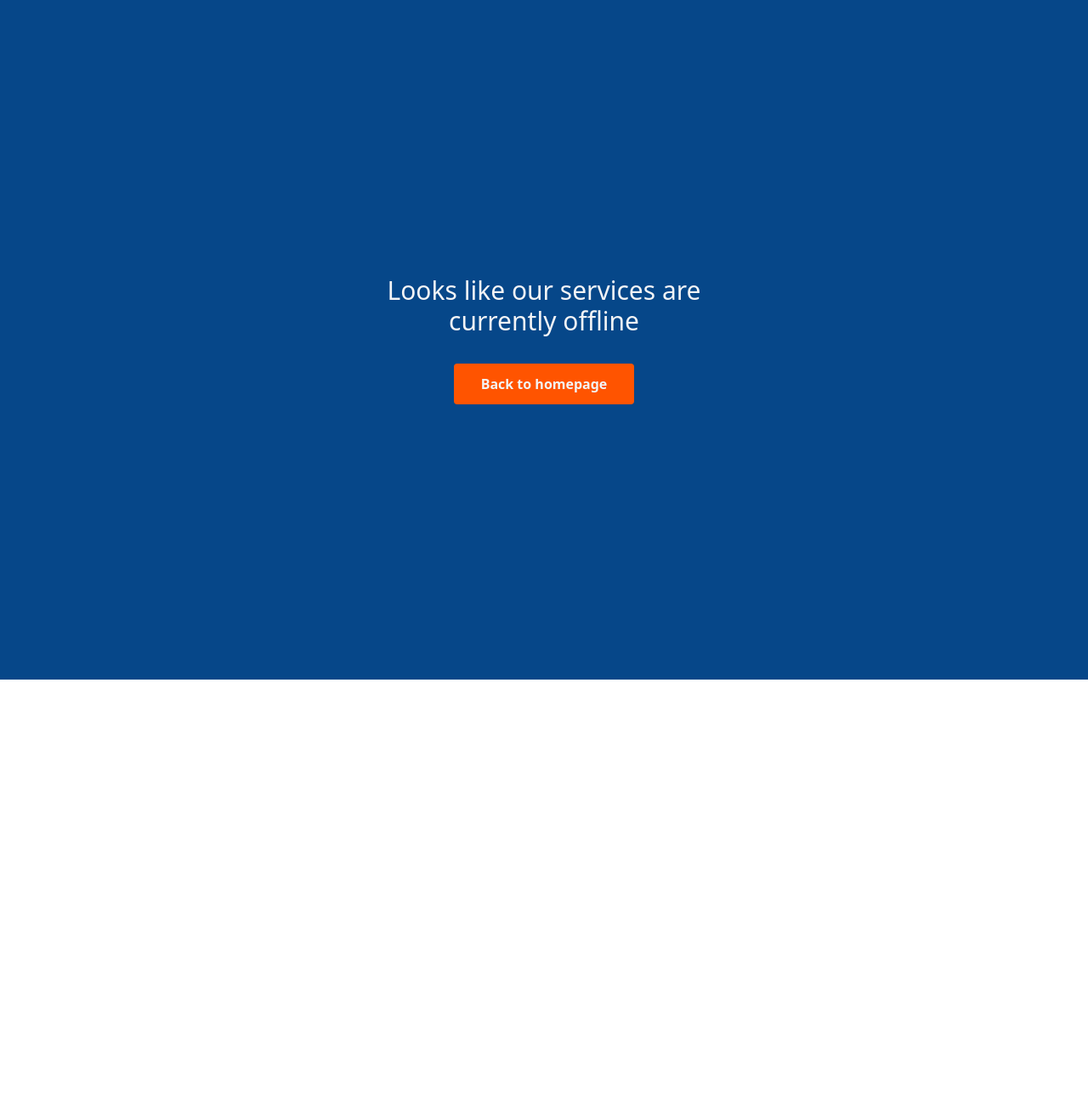
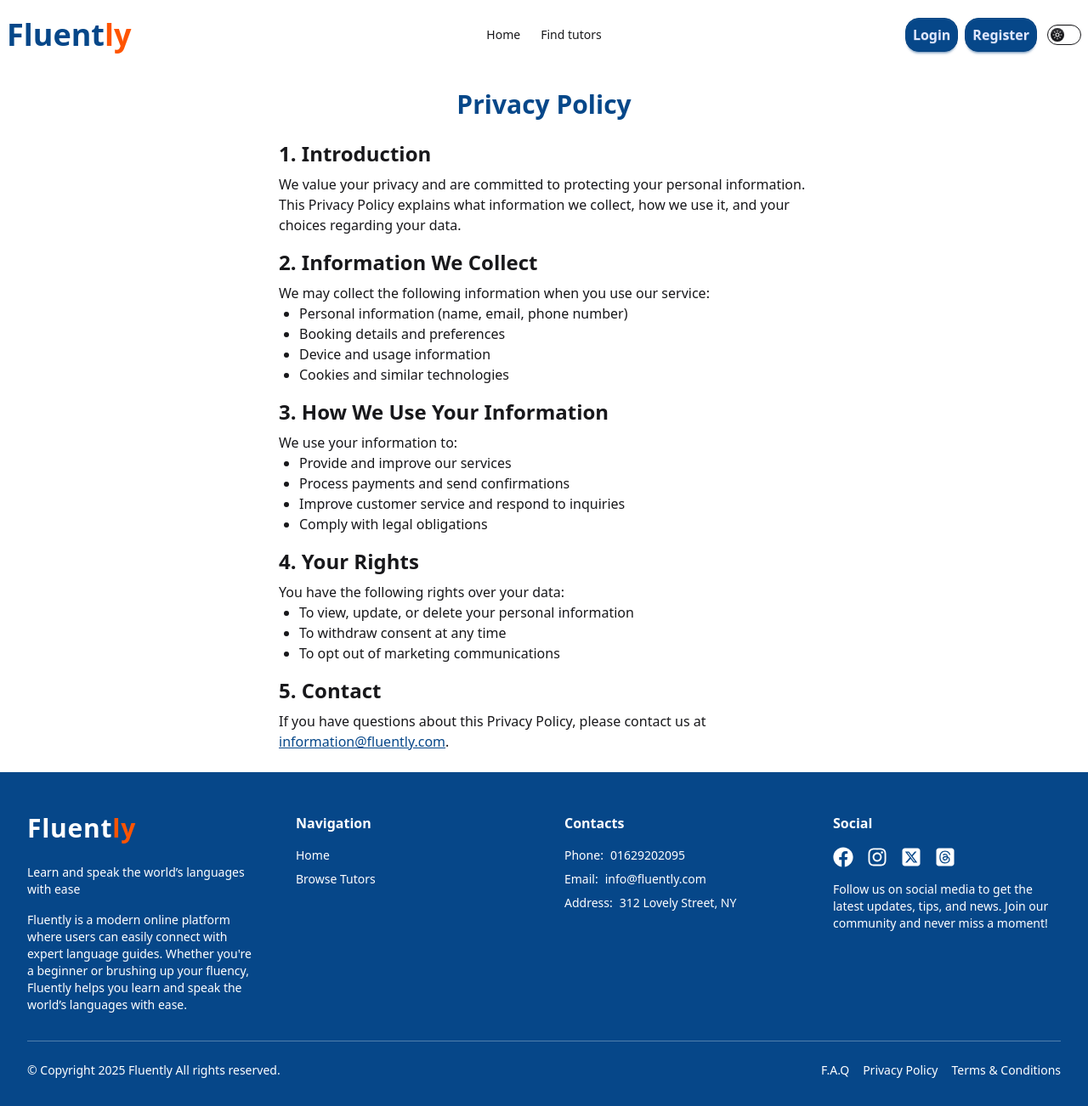
Before and after one commit to sajjadsajux/fluently, a React (Vite) app: page /privacy-policy in a window 1280 px wide. Shown: the whole page at 85% size. Before the commit the page ends 800 px from the top, so only its background shows below. Built offline with nearby package versions, Linux system fonts and the light colour scheme; no server answers.

Commit message:
fixed find tutor, tutor details, my tutorials pages

```diff
--- a/src/Components/Banner.jsx
+++ b/src/Components/Banner.jsx
@@ -1,5 +1,6 @@
 import React from "react";
 import { motion } from "motion/react";
+import { Link } from "react-router";
 const Banner = () => {
   return (
     <div className="w-full px-2 md:px-0">
@@ -21,10 +22,12 @@ const Banner = () => {
               }}
               className="text-2xl md:text-3xl lg:text-4xl font-bold "
             >
-              Learn Anytime, <motion.span animate={{ color: ["#FF5400", "#46e90e", "#17b4ef"], transition: { duration: 10, repeat: Infinity } }}>From Anywhere</motion.span>
+              Learn Anytime, <motion.span animate={{ color: ["#ffffff", "#ff5400", "#4f9ec4"], transition: { duration: 10, repeat: Infinity } }}>From Anywhere</motion.span>
             </motion.h1>
             <p className="py-4 max-w-none">Find expert tutors in languages and subjects you care about. Book 1-on-1 lessons with ease and take control of your learning journey with our trusted online platform.</p>
-            <button className="btn btn-secondary">Explore Tutors</button>
+            <Link to="/find-tutors" className="btn btn-secondary">
+              Explore Tutors
+            </Link>
           </div>
         </div>
       </div>
--- a/src/Components/Shared/Footer.jsx
+++ b/src/Components/Shared/Footer.jsx
@@ -1,5 +1,5 @@
 import React, { use } from "react";
-import { NavLink } from "react-router";
+import { Link, NavLink } from "react-router";
 import { AuthContext } from "../../Contexts/AuthContext";
 import { FaFacebook, FaInstagram } from "react-icons/fa";
 import { FaSquareThreads, FaSquareXTwitter } from "react-icons/fa6";
@@ -8,8 +8,8 @@ const Footer = () => {
   const { user } = use(AuthContext);
 
   return (
-    <div className="px-4 pt-16 mx-auto sm:max-w-xl md:max-w-full lg:w-full md:px-24 lg:px-8 bg-primary text-white">
-      <div className="grid gap-12 row-gap-10 mb-12 sm:grid-cols-2 lg:grid-cols-4 container mx-auto">
+    <div className="px-4 pt-12 mx-auto sm:max-w-xl md:max-w-full lg:w-full md:px-24 lg:px-8 bg-primary text-white">
+      <div className="grid gap-12 row-gap-10 mb-8 sm:grid-cols-2 lg:grid-cols-4 container mx-auto">
         {/* Company Logo & Description */}
         <div>
           <h2 className="text-3xl font-bold tracking-wide">
@@ -104,23 +104,23 @@ const Footer = () => {
       </div>
 
       {/* Footer Bottom Bar */}
-      <div className="flex flex-col-reverse items-center justify-between pt-6 pb-10 border-t border-white/30 lg:flex-row text-sm container mx-auto">
+      <div className="flex flex-col-reverse items-center justify-between pt-6 pb-8 border-t border-white/30 lg:flex-row text-sm container mx-auto">
         <p className="mt-4 lg:mt-0">© Copyright 2025 Fluently All rights reserved.</p>
         <ul className="flex flex-wrap justify-center space-x-4">
           <li>
-            <a href="/" className="hover:underline">
+            <Link to="/faq" className="hover:underline">
               F.A.Q
-            </a>
+            </Link>
           </li>
           <li>
-            <a href="/" className="hover:underline">
+            <Link to="/privacy-policy" className="hover:underline">
               Privacy Policy
-            </a>
+            </Link>
           </li>
           <li>
-            <a href="/" className="hover:underline">
+            <Link to="/terms-and-conditions" className="hover:underline">
               Terms & Conditions
-            </a>
+            </Link>
           </li>
         </ul>
       </div>
--- a/src/Pages/AddTutorials/AddTutorials.jsx
+++ b/src/Pages/AddTutorials/AddTutorials.jsx
@@ -58,10 +58,10 @@ const AddTutorials = () => {
   SetTitle("Add New Tutorial");
 
   return (
-    <div className="max-w-4xl mx-auto px-4 py-10 min-h-[100vh]">
+    <div className="max-w-4xl mx-auto px-4 py-10 min-h-[100vh]  ">
       <h2 className="text-3xl font-bold mb-6 text-center text-primary">Add New Tutorial</h2>
-      <form onSubmit={handleAddTutorial} className="space-y-6 bg-base-200 p-6 rounded-xl shadow-md">
-        <div className="grid grid-cols-1 md:grid-cols-2 gap-6">
+      <form onSubmit={handleAddTutorial} className="space-y-6 bg-base-200 p-6 rounded-xl shadow-md border border-white">
+        <div className="grid grid-cols-1 md:grid-cols-2 gap-6 ">
           <div>
             <label className="label">User Name</label>
             <input type="text" name="name" defaultValue={user.displayName} readOnly className="input input-bordered w-full" />
@@ -82,13 +82,17 @@ const AddTutorials = () => {
             <label className="label">Price ($)</label>
             <input type="number" name="price" required placeholder="Enter price" className="input input-bordered w-full" />
           </div>
+          <div>
+            <label className="label">Review</label>
+            <input required defaultValue={0} readOnly className="input input-bordered w-full" placeholder="Review" />
+          </div>
         </div>
         <div>
           <label className="label">Description</label>
           <textarea name="description" required rows="4" placeholder="Describe the tutorial" className="textarea textarea-bordered w-full"></textarea>
         </div>
         <div>
-          <button type="submit" className="btn btn-primary w-full">
+          <button type="submit" className="btn btn-primary w-full hover:bg-green-600">
             Add Tutorial
           </button>
         </div>
--- a/src/Pages/FindTutors/FindTutors.jsx
+++ b/src/Pages/FindTutors/FindTutors.jsx
@@ -2,6 +2,7 @@ import axios from "axios";
 import React, { useEffect, useState } from "react";
 import { Link, useLocation } from "react-router";
 import SetTitle from "../../Hooks/SetTitle";
+import { IoIosStar } from "react-icons/io";
 
 const FindTutors = () => {
   // const tutors = useLoaderData();
@@ -30,41 +31,47 @@ const FindTutors = () => {
   return (
     <>
       <div className="container mx-auto py-10 min-h-[100vh]">
-        <h2 className="text-3xl font-bold text-center mb-8 text-primary">Find Your Perfect Tutor</h2>
+        <h2 className="text-4xl font-semibold text-center mb-12 text-primary">Find Your Perfect Tutor</h2>
 
-        <div className="flex justify-center my-10 px-2 md:px-0">
-          <label className="input">
-            <svg className="h-[1em] opacity-50" xmlns="http://www.w3.org/2000/svg" viewBox="0 0 24 24">
+        <div className="flex justify-center mb-10 px-2 md:px-0">
+          <label className="input flex items-center gap-2 p-3 rounded-full shadow-md w-full max-w-md">
+            <svg className="h-6 w-6 text-gray-400" xmlns="http://www.w3.org/2000/svg" viewBox="0 0 24 24">
               <g strokeLinejoin="round" strokeLinecap="round" strokeWidth="2.5" fill="none" stroke="currentColor">
                 <circle cx="11" cy="11" r="8"></circle>
                 <path d="m21 21-4.3-4.3"></path>
               </g>
             </svg>
-            <input type="search" required placeholder="Search tutors" onChange={(e) => setSearch(e.target.value)} />
+            <input type="search" required placeholder="Search tutors" onChange={(e) => setSearch(e.target.value)} className="flex-1 outline-none bg-transparent " />
           </label>
         </div>
 
         {tutors.length === 0 ? (
-          <p className="text-center text-gray-500">No tutors found.</p>
+          <p className="text-center  mt-20">No tutors found.</p>
         ) : (
-          <div className="grid grid-cols-1 md:grid-cols-2 lg:grid-cols-3 gap-6">
+          <div className="grid grid-cols-1 sm:grid-cols-2 lg:grid-cols-3 gap-8 px-2 lg:px-0">
             {tutors.map((tutor, index) => (
-              <div key={index} className="card bg-base-300 shadow-lg rounded-xl border-2 border-white">
-                <figure>
-                  <img src={tutor.image} alt={tutor.name} className="w-full h-48 object-cover rounded-t-xl" />
+              <div key={index} className="card transform transition-all hover:shadow-2xl hover:-translate-y-1 rounded-2xl overflow-hidden border-2 border-gray-100 p-4 ">
+                <figure className="rounded-t-2xl overflow-hidden">
+                  <img src={tutor.image} alt={tutor.name} className="w-full h-52 object-cover transition-transform hover:scale-105" />
                 </figure>
-                <div className="card-body">
-                  <h2 className="card-title text-primary">{tutor.name}</h2>
-                  <p>
+                <div className="card-body p-6">
+                  <h2 className="card-title text-2xl font-semibold text-primary mb-2">{tutor.name}</h2>
+                  <p className="mb-1 ">
                     <strong>Language:</strong> {tutor.language}
                   </p>
-                  <p>
-                    <strong>Review:</strong> {tutor.review || 0} ⭐
+                  <p className="mb-1 flex items-center gap-1">
+                    <strong>Reviews:</strong> {tutor.review || 0}
+                    <span className="flex ml-1">
+                      {[...Array(5)].map((_, i) => (
+                        <IoIosStar key={i} color="#FFD700" size={20} />
+                      ))}
+                    </span>
                   </p>
-                  <p className="text-sm ">{tutor.description?.slice(0, 100)}...</p>
-                  <div className="card-actions justify-end mt-4">
-                    <Link to={`/tutor/${tutor._id}`} className="btn btn-sm btn-outline btn-primary">
-                      See tutor details
+
+                  <p className=" mb-4 ">{tutor.description?.slice(0, 100)}...</p>
+                  <div className="card-actions">
+                    <Link to={`/tutor/${tutor._id}`} className="btn btn-primary w-full font-semibold py-2 hover:bg-green-600">
+                      See Tutor Details
                     </Link>
                   </div>
                 </div>
--- a/src/Pages/FindTutors/TutorDetails.jsx
+++ b/src/Pages/FindTutors/TutorDetails.jsx
@@ -5,6 +5,7 @@ import axios from "axios";
 import SetTitle from "../../Hooks/SetTitle";
 import { Flip, toast } from "react-toastify";
 import Loader from "../../Utils/loader";
+import { IoIosStar } from "react-icons/io";
 
 const TutorDetails = () => {
   const [tutor, setTutor] = useState(null);
@@ -91,9 +92,15 @@ const TutorDetails = () => {
               <p className="mb-2">
                 <strong>Description:</strong> {description}
               </p>
-              <p className="mb-4">
-                <strong>Review:</strong> ⭐ {review || 0}
+              <p className="mb-4 flex items-center justify-center gap-1">
+                <strong>Reviews:</strong> {review || 0}
+                <span className="flex ml-1">
+                  {[...Array(5)].map((_, i) => (
+                    <IoIosStar key={i} color="#FFD700" size={20} />
+                  ))}
+                </span>
               </p>
+
               <p className="mb-2">
                 <strong>Price:</strong> ${price}
               </p>
--- /dev/null
+++ b/src/Pages/Footer Pages/FaqPage.jsx
@@ -0,0 +1,69 @@
+import React, { useEffect } from "react";
+
+const FaqPage = () => {
+  const faqs = [
+    {
+      question: "How do I book a tutor?",
+      answer: "Simply browse available tutors, view their profiles, and click the 'Book' button to secure a session.",
+    },
+    {
+      question: "What languages can I learn on Fluently?",
+      answer: "Fluently offers a range of languages including English, Spanish, French, German, and more. Browse by category to find a tutor for your preferred language.",
+    },
+    {
+      question: "How do I add my own tutorial?",
+      answer: "If you’re a registered tutor, you can add your own tutorial from the 'Add Tutorials' page in your Dashboard.",
+    },
+    {
+      question: "Is there a way to leave a review?",
+      answer: "Yes! After booking a tutor, you can leave a review on their profile from the 'My Booked Tutors' page.",
+    },
+    {
+      question: "Who can I contact for help?",
+      answer: "If you need help or have questions, please reach us at support@fluently.com or use our 24/7 support chat.",
+    },
+    {
+      question: "Do I need to create an account to book a tutor?",
+      answer: "Yes, you need to be a registered and authenticated user to book a tutor or add a tutorial.",
+    },
+    {
+      question: "Can I search for a tutor by price or reviews?",
+      answer: "Yes! On the Find Tutors page, you can filter and search by price, reviews, and even by language.",
+    },
+    {
+      question: "What kind of sessions do you offer?",
+      answer: "Fluently offers 1-on-1 sessions with tutors, tailored to your goals and preferences.",
+    },
+    {
+      question: "Is the platform mobile-friendly?",
+      answer: "Yes, Fluently is fully responsive and designed to work smoothly on smartphones, tablets, and desktops.",
+    },
+    {
+      question: "Are there any free trial sessions?",
+      answer: "Some tutors may offer a free trial or a discounted first session. Check their profiles for special offers!",
+    },
+  ];
+
+  useEffect(() => {
+    window.scrollTo({ top: 0, behavior: "smooth" });
+  }, []);
+
+  return (
+    <div className="max-w-2xl mx-auto p-6 min-h-screen">
+      <h2 className="text-3xl font-bold mb-6 text-center text-primary">Frequently Asked Questions</h2>
+
+      <div className="space-y-4">
+        {faqs.map((faq, idx) => (
+          <div key={idx} tabIndex={0} className="collapse collapse-arrow bg-base-200">
+            <div className="collapse-title text-lg font-semibold">{faq.question}</div>
+            <div className="collapse-content">
+              <p>{faq.answer}</p>
+            </div>
+          </div>
+        ))}
+      </div>
+    </div>
+  );
+};
+
+export default FaqPage;
--- /dev/null
+++ b/src/Pages/Footer Pages/PrivacyPolicy.jsx
@@ -0,0 +1,64 @@
+import React, { useEffect } from "react";
+
+const PrivacyPolicy = () => {
+  useEffect(() => {
+    window.scrollTo({ top: 0, behavior: "smooth" });
+  }, []);
+  return (
+    <div className="max-w-2xl mx-auto p-6 min-h-screen">
+      <h2 className="text-3xl font-bold mb-6 text-center text-primary">Privacy Policy</h2>
+
+      <div className="space-y-4 text-base-content">
+        <section>
+          <h2 className="text-2xl font-semibold mb-2">1. Introduction</h2>
+          <p>We value your privacy and are committed to protecting your personal information. This Privacy Policy explains what information we collect, how we use it, and your choices regarding your data.</p>
+        </section>
+
+        <section>
+          <h2 className="text-2xl font-semibold mb-2">2. Information We Collect</h2>
+          <p>We may collect the following information when you use our service:</p>
+          <ul className="list-disc ml-6">
+            <li>Personal information (name, email, phone number)</li>
+            <li>Booking details and preferences</li>
+            <li>Device and usage information</li>
+            <li>Cookies and similar technologies</li>
+          </ul>
+        </section>
+
+        <section>
+          <h2 className="text-2xl font-semibold mb-2">3. How We Use Your Information</h2>
+          <p>We use your information to:</p>
+          <ul className="list-disc ml-6">
+            <li>Provide and improve our services</li>
+            <li>Process payments and send confirmations</li>
+            <li>Improve customer service and respond to inquiries</li>
+            <li>Comply with legal obligations</li>
+          </ul>
+        </section>
+
+        <section>
+          <h2 className="text-2xl font-semibold mb-2">4. Your Rights</h2>
+          <p>You have the following rights over your data:</p>
+          <ul className="list-disc ml-6">
+            <li>To view, update, or delete your personal information</li>
+            <li>To withdraw consent at any time</li>
+            <li>To opt out of marketing communications</li>
+          </ul>
+        </section>
+
+        <section>
+          <h2 className="text-2xl font-semibold mb-2">5. Contact</h2>
+          <p>
+            If you have questions about this Privacy Policy, please contact us at{" "}
+            <a className="link link-primary" href="mailto:information@fluently.com">
+              information@fluently.com
+            </a>
+            .
+          </p>
+        </section>
+      </div>
+    </div>
+  );
+};
+
+export default PrivacyPolicy;
--- /dev/null
+++ b/src/Pages/Footer Pages/TermsAndConditions.jsx
@@ -0,0 +1,58 @@
+import React, { useEffect } from "react";
+
+const TermsAndConditions = () => {
+  useEffect(() => {
+    window.scrollTo({ top: 0, behavior: "smooth" });
+  }, []);
+  return (
+    <div className="max-w-2xl mx-auto p-6 min-h-screen">
+      <h2 className="text-3xl font-bold mb-6 text-center text-primary">Terms and Conditions</h2>
+
+      <div className="space-y-4 text-base-content">
+        <section>
+          <h2 className="text-2xl font-semibold mb-2">1. Introduction</h2>
+          <p>These terms and conditions govern your use of our website and services. By accessing or using our service, you agree to be bound by these terms in their entirety.</p>
+        </section>
+
+        <section>
+          <h2 className="text-2xl font-semibold mb-2">2. User Responsibilities</h2>
+          <p>As a user of our service, you agree to:</p>
+          <ul className="list-disc ml-6">
+            <li>Provide accurate and up-to-date information</li>
+            <li>Comply with all applicable laws and regulations</li>
+            <li>Not use the service for unlawful or prohibited purposes</li>
+            <li>Respect intellectual property and other users’ rights</li>
+          </ul>
+        </section>
+
+        <section>
+          <h2 className="text-2xl font-semibold mb-2">3. Limitations of Liability</h2>
+          <p>To the fullest extent permitted by law, we will not be liable for any direct, indirect, or consequential damages arising from your use of our service.</p>
+        </section>
+
+        <section>
+          <h2 className="text-2xl font-semibold mb-2">4. Modifications to the Service</h2>
+          <p>We reserve the right to modify or discontinue the service at any time, with or without notice. We will not be liable for any modification, suspension, or discontinuance of the service.</p>
+        </section>
+
+        <section>
+          <h2 className="text-2xl font-semibold mb-2">5. Governing Law</h2>
+          <p>These terms shall be governed by and interpreted in accordance with the laws of your jurisdiction.</p>
+        </section>
+
+        <section>
+          <h2 className="text-2xl font-semibold mb-2">6. Contact</h2>
+          <p>
+            If you have any questions about these terms, please contact us at{" "}
+            <a className="link link-primary" href="mailto:information@fluently.com">
+              information@fluently.com
+            </a>
+            .
+          </p>
+        </section>
+      </div>
+    </div>
+  );
+};
+
+export default TermsAndConditions;
--- a/src/Pages/MyTutorials/MyTutorials.jsx
+++ b/src/Pages/MyTutorials/MyTutorials.jsx
@@ -62,7 +62,7 @@ const MyTutorials = () => {
     return <Loader></Loader>;
   }
   return (
-    <div className="container mx-auto my-6 p-4 min-h-[100vh]">
+    <div className="max-w-4xl mx-auto my-6 p-4 min-h-[100vh]">
       <h2 className="text-3xl font-bold mb-6 text-center text-primary">My Tutorials</h2>
 
       {myTutorials.length === 0 ? (
@@ -71,7 +71,7 @@ const MyTutorials = () => {
         <div className="grid grid-cols-1 gap-6">
           {myTutorials.map((tutorial) => (
             <div key={tutorial._id} className=" rounded-2xl shadow-lg overflow-hidden border flex flex-col md:flex-row">
-              <div className="w-full md:w-1/3 h-64">
+              <div className="w-full md:w-1/3 h-80">
                 <img src={tutorial.image} alt="Tutorial" className="w-full h-full object-cover" />
               </div>
 
@@ -82,16 +82,16 @@ const MyTutorials = () => {
                     <span className="font-semibold">Price:</span> ${tutorial.price}
                   </p>
                   <p className=" mb-2">
-                    <span className="font-semibold">Review:</span> {tutorial.review}
+                    <span className="font-semibold">Reviews:</span> {tutorial.review}
                   </p>
                   <p className="">{tutorial.description}</p>
                 </div>
 
                 <div className="flex gap-3 mt-4 ">
-                  <Link to={`/update-tutorials/${tutorial._id}`} className="btn btn-sm btn-info">
+                  <Link to={`/update-tutorials/${tutorial._id}`} className="btn btn-sm btn-primary">
                     Update
                   </Link>
-                  <button onClick={() => handleDelete(tutorial._id)} className="btn btn-sm btn-error">
+                  <button onClick={() => handleDelete(tutorial._id)} className="btn btn-sm btn-secondary">
                     Delete
                   </button>
                 </div>
--- a/src/Pages/MyTutorials/UpdateTutorials.jsx
+++ b/src/Pages/MyTutorials/UpdateTutorials.jsx
@@ -91,10 +91,10 @@ const UpdateTutorials = () => {
     return <Loader></Loader>;
   }
   return (
-    <div className="">
+    <div className="min-h-screen">
       <div className="max-w-4xl mx-auto px-4 py-10 ">
         <h2 className="text-3xl font-bold mb-6 text-center text-primary">Update Tutorial</h2>
-        <form onSubmit={handleUpdate} className="space-y-6 bg-base-200 p-6 rounded-xl shadow-md">
+        <form onSubmit={handleUpdate} className="space-y-6 bg-base-200 p-6 rounded-xl shadow-md border border-white">
           <div className="grid grid-cols-1 md:grid-cols-2 gap-6">
             <div>
               <label className="label">User Name</label>
@@ -126,7 +126,7 @@ const UpdateTutorials = () => {
             <textarea name="description" required defaultValue={prevData.description} rows="4" placeholder="Describe the tutorial" className="textarea textarea-bordered w-full"></textarea>
           </div>
           <div>
-            <button type="submit" className="btn btn-primary w-full">
+            <button type="submit" className="btn btn-primary w-full hover:bg-green-600">
               Update
             </button>
           </div>
--- a/src/Routers/Router.jsx
+++ b/src/Routers/Router.jsx
@@ -13,6 +13,9 @@ import MyBookedTutors from "../Pages/MyBookedTutors/MyBookedTutors";
 import MyTutorials from "../Pages/MyTutorials/MyTutorials";
 import UpdateTutorials from "../Pages/MyTutorials/UpdateTutorials";
 import ErrorPage from "../Pages/ErrorPage/ErrorPage";
+import FaqPage from "../Pages/Footer Pages/FaqPage";
+import PrivacyPolicy from "../Pages/Footer Pages/PrivacyPolicy";
+import TermsAndConditions from "../Pages/Footer Pages/TermsAndConditions";
 
 const router = createBrowserRouter([
   {
@@ -44,8 +47,8 @@ const router = createBrowserRouter([
             <TutorDetails></TutorDetails>
           </PrivateRoute>
         ),
-        loader: ({ params }) => fetch(`${import.meta.env.VITE_LOCAL_URL}/tutor/${params.id}`),
-        hydrateFallbackElement: <Loader></Loader>,
+        // loader: ({ params }) => fetch(`${import.meta.env.VITE_LOCAL_URL}/tutor/${params.id}`),
+        // hydrateFallbackElement: <Loader></Loader>,
       },
       {
         path: "/add-tutorials",
@@ -85,6 +88,18 @@ const router = createBrowserRouter([
         // loader: ({ params }) => fetch(`${import.meta.env.VITE_LOCAL_URL}/update-tutorials/${params.id}`),
         // hydrateFallbackElement: <Loader></Loader>,
       },
+      {
+        path: "/faq",
+        Component: FaqPage,
+      },
+      {
+        path: "/privacy-policy",
+        Component: PrivacyPolicy,
+      },
+      {
+        path: "/terms-and-conditions",
+        Component: TermsAndConditions,
+      },
     ],
   },
   {
```
